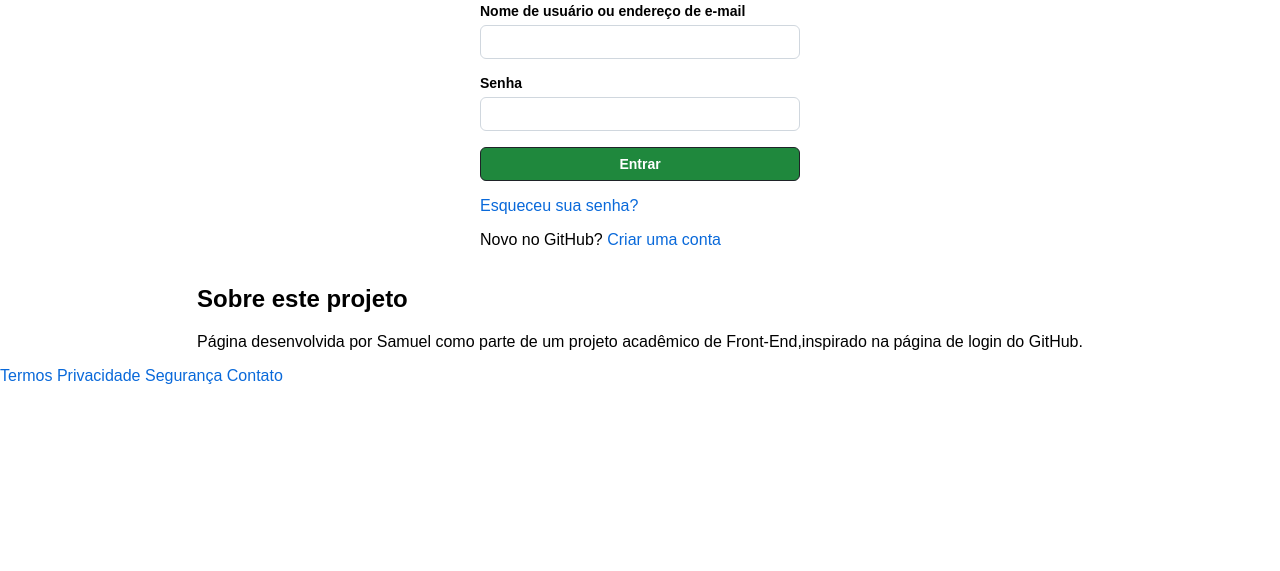
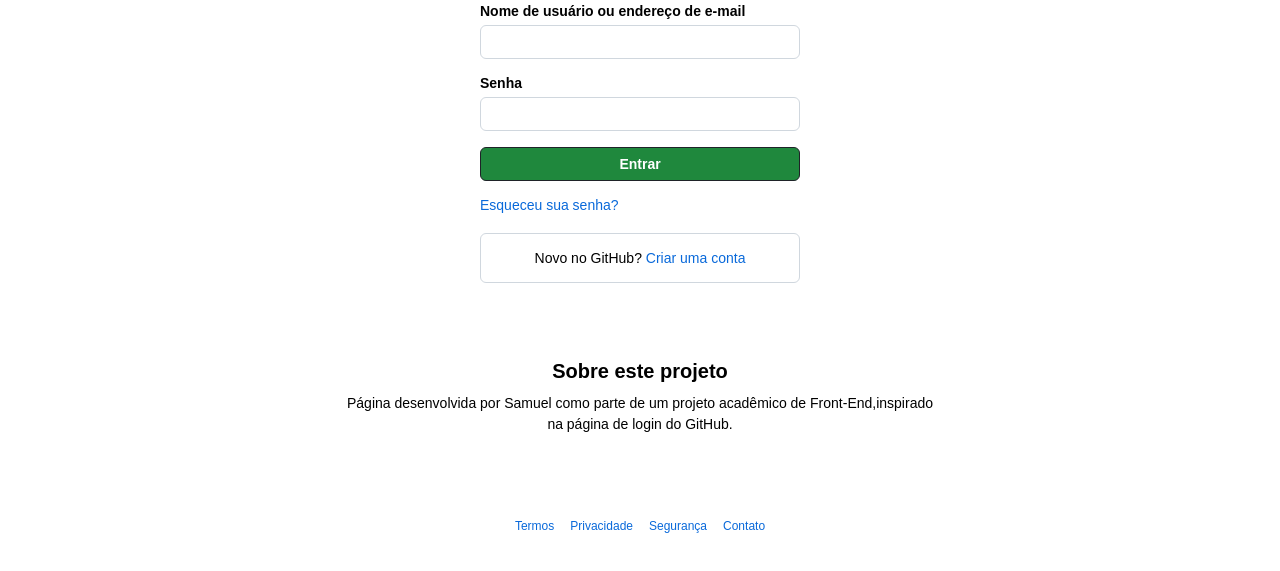
Before and after one commit to SamuelZo/copia-login-github, a plain HTML site: page index.html in a window 1280 px wide. Shown: the part 177-748 px from the top of the page. Drawn offline with Linux system fonts and the light colour scheme.

Commit message:
Adiciona rodapé e personalização do projeto

```diff
--- a/style.css
+++ b/style.css
@@ -82,3 +82,56 @@ a {
 a:hover {
     text-decoration: underline;
 }
+
+.login-container > p {
+    margin-top: 16px;
+    font-size: 14px;
+}
+
+.create-account {
+    margin-top: 20px;
+    padding: 16px;
+    border: 1px solid #d0d7de;
+    border-radius: 6px;
+    text-align: center;
+}
+
+.create-account p {
+    margin: 0;
+    font-size: 14px;
+}
+
+footer {
+    margin-top: 40px;
+    padding: 24px 16px;
+    text-align: center;
+}
+
+footer nav {
+    display: flex;
+    justify-content: center;
+    flex-wrap: wrap;
+    gap: 16px;
+}
+
+footer a {
+    font-size: 12px;
+}
+
+.sobre-projeto {
+    max-width: 600px;
+    margin: 40px auto 0;
+    padding: 20px;
+    text-align: center;
+}
+
+.sobre-projeto h2 {
+    font-size: 20px;
+    margin-bottom: 10px;
+}
+
+.sobre-projeto p {
+    margin: 0;
+    font-size: 14px;
+    line-height: 1.5;
+}
```
